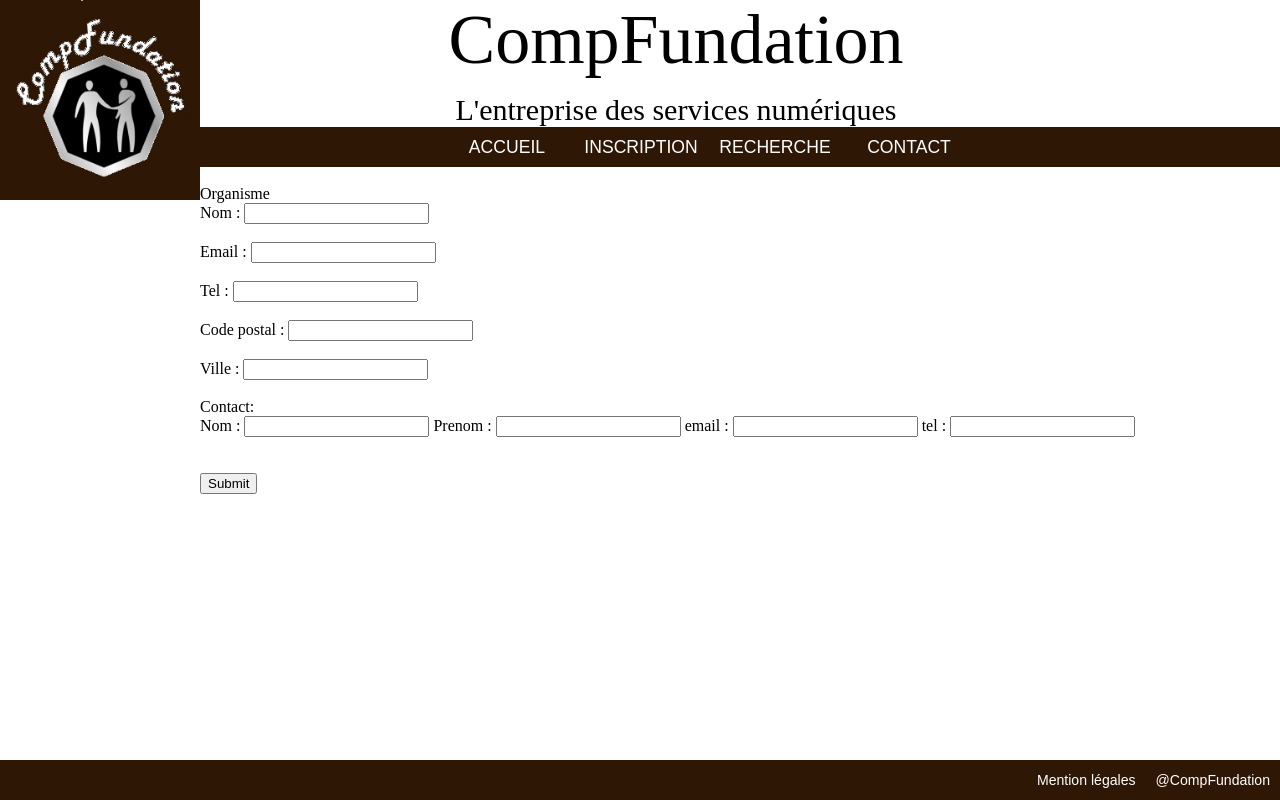
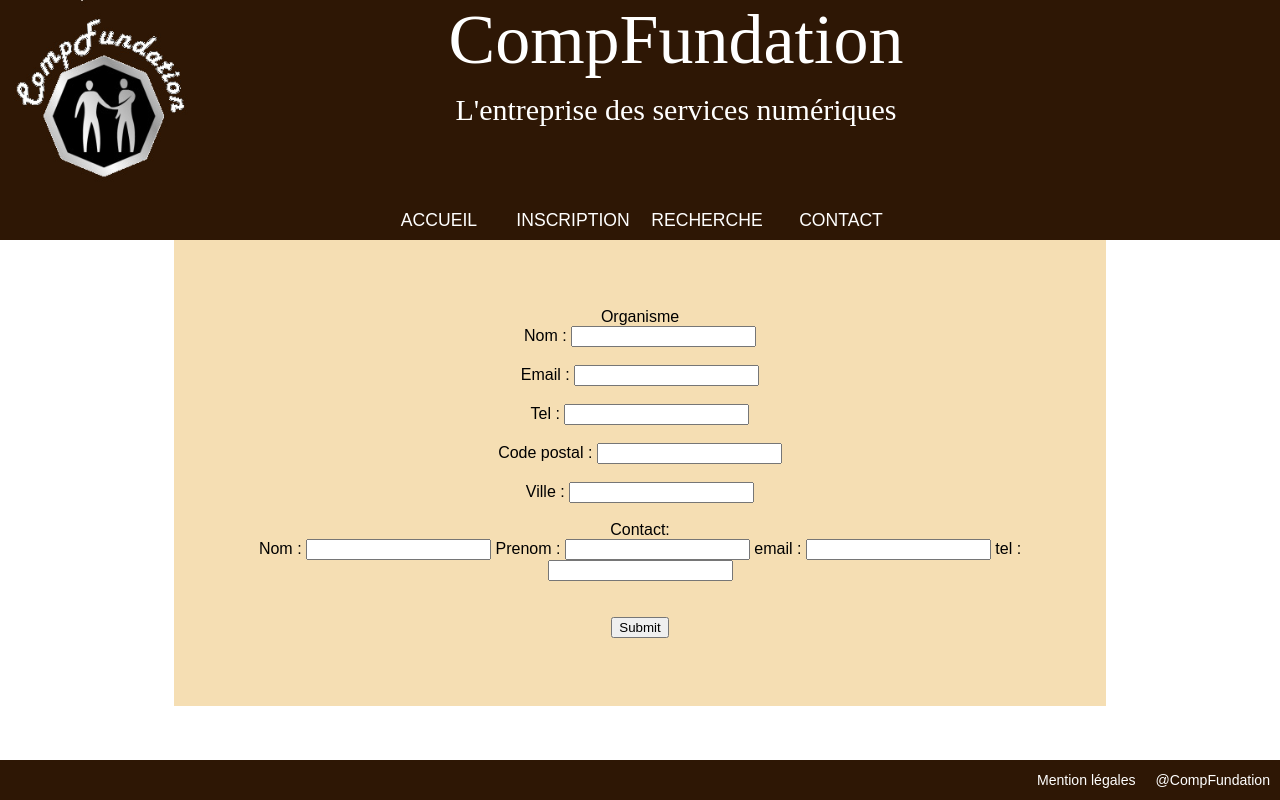
Before and after one commit to krisdeves/PHPMYSQL, a PHP site: page /inscription/inscription_org.php in a window 1280 px wide. Run offline with PHP 8.4, Linux system fonts and the light colour scheme; some web fonts are replaced.

Commit message:
Added files via upload

```diff
--- a/inscription/inscription_org.php
+++ b/inscription/inscription_org.php
@@ -15,7 +15,7 @@ include_once('bdd_insc.php');
 
     <body>
 
-        <article class="Bandeau_titre">
+        <article id="Bandeau_titre">
             <a href=".."><img id="logo" src="../general/logo.jpg"/></a>
             <h1>CompFundation</h1>
             <h2>L'entreprise des services numériques</h2>
@@ -52,13 +52,13 @@ include_once('bdd_insc.php');
             </ul>
         </nav>
 
-        <div>
+        <div id="corp">
             <br/>
 
             <form action="" method="post">
                 <fieldset>
 
-                    <legend>Organisme</legend>
+                    <p>Organisme</p>
 
                     Nom :
                     <input type="text" name="nom_org"/>
@@ -82,7 +82,7 @@ include_once('bdd_insc.php');
                     <br/>
 
                     <fieldset>
-                        <legend>Contact:</legend>
+                        <p>Contact:</p>
                         Nom :
                         <input type="text" name="nom_cont"/>
                         Prenom :
```
Also changed, not shown: inscription/bdd_insc.php (line endings or trailing spaces).
